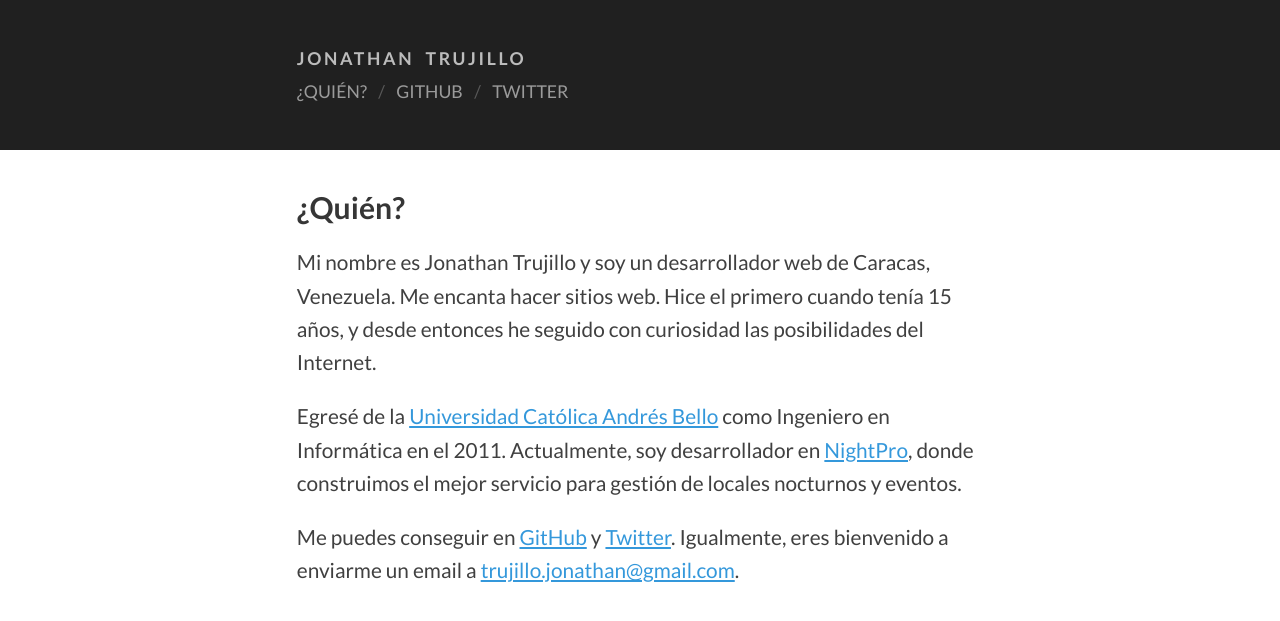
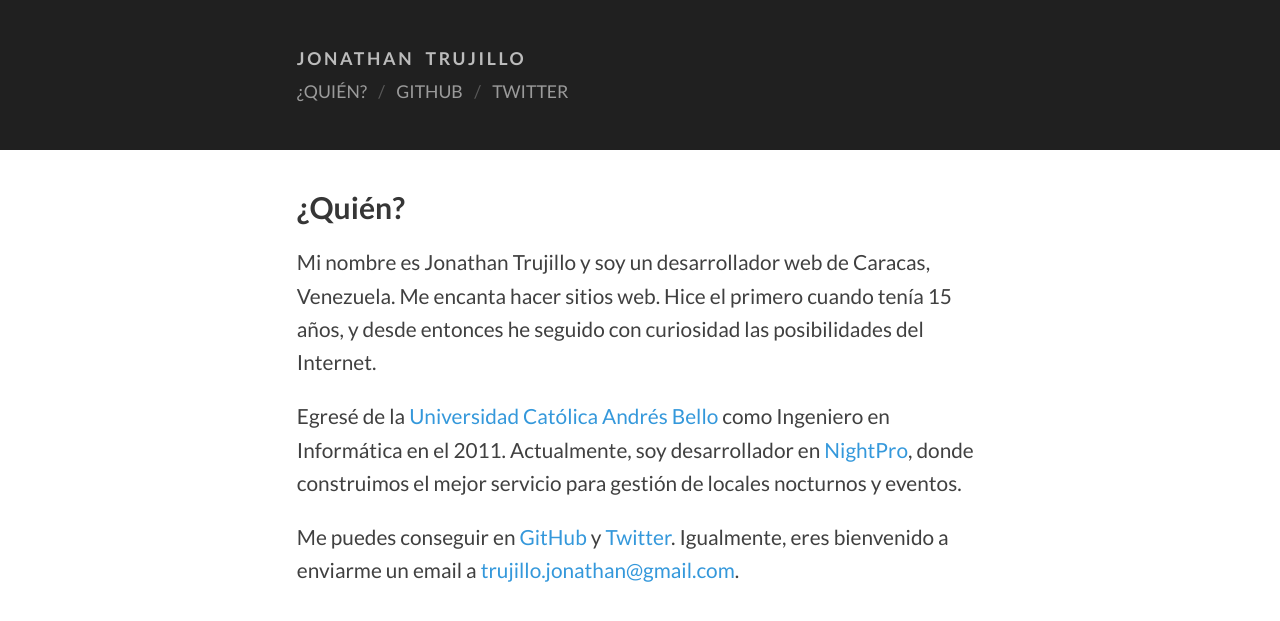
Before and after one commit to albertogg/jonotrujillo.github.io, a Jekyll site: the page built from quien.md, in a window 1280 px wide. Shown: the top 621 px of the page. Built offline with Jekyll 4.4.1, drawn with Linux system fonts in a browser that asks for light colours; Markdown is read by kramdown in place of the engine named in the settings.

Commit message:
link color fix

```diff
--- a/css/main.css
+++ b/css/main.css
@@ -69,12 +69,11 @@ strong{color:#363636}
 #header a:hover,#header a:active{color:#fff}
 #content section article{margin:1em 0;}
 #content section article header{margin:1em 0;}
-#content section article header h1 a{color:inherit;text-decoration:none;}
-#content section article header h1 a:hover,#content section article header h1 a:active{color:#2980b9}
+#content section article header h1 a{color:inherit}
 #content section article header .when{color:#797979;font-size:.7em;margin:0;text-transform:uppercase}
 #content section article footer{background-color:#eee;color:#5d5d5d;margin:2em 0;overflow:auto;padding:0 1em;}
 #content section article footer p{font-size:.85em}
-#content a{color:#3498db;text-decoration:underline;}
+#content a{color:#3498db;}
 #content a:hover,#content a:active{color:#2980b9}
 @media screen and (min-width:500px){body{font-size:1.15em}
 #header,#content{padding:0 2em}
```
Also changed, not shown: css/main.styl (+1 -6 lines).
